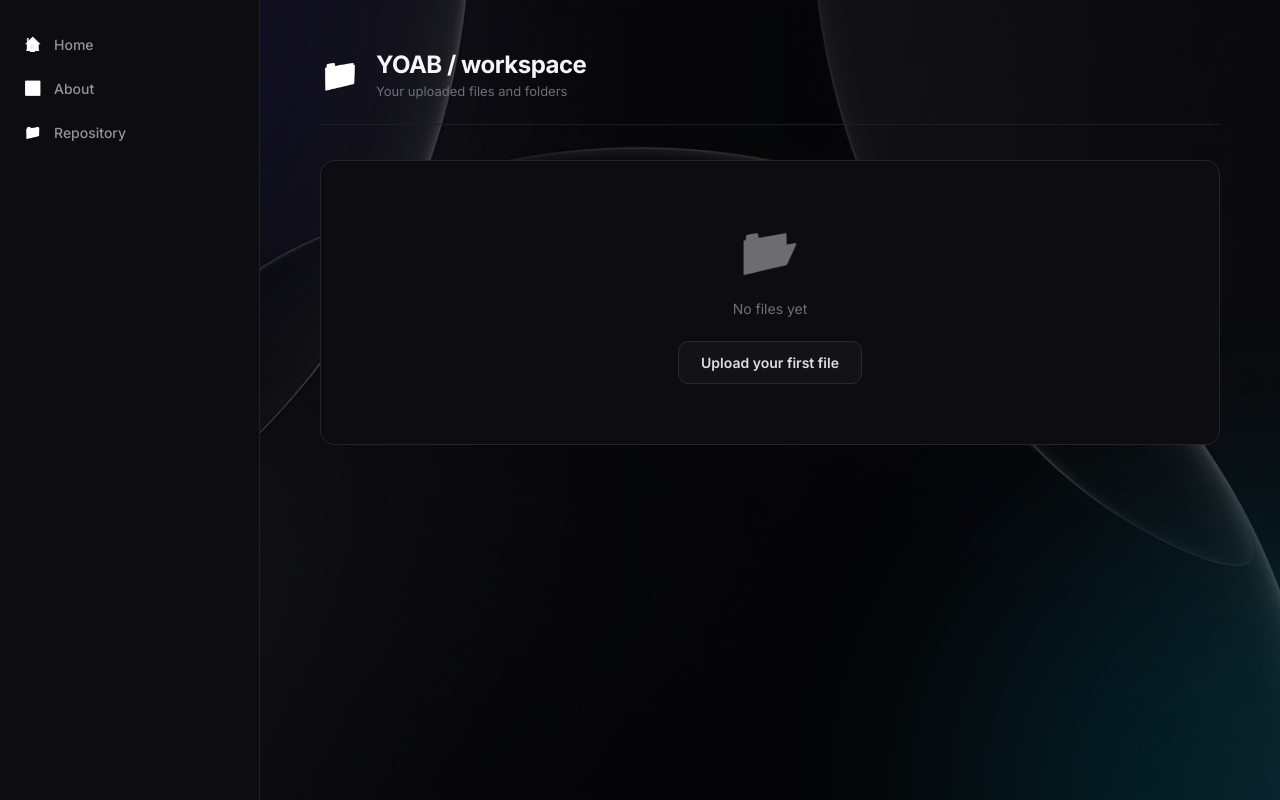
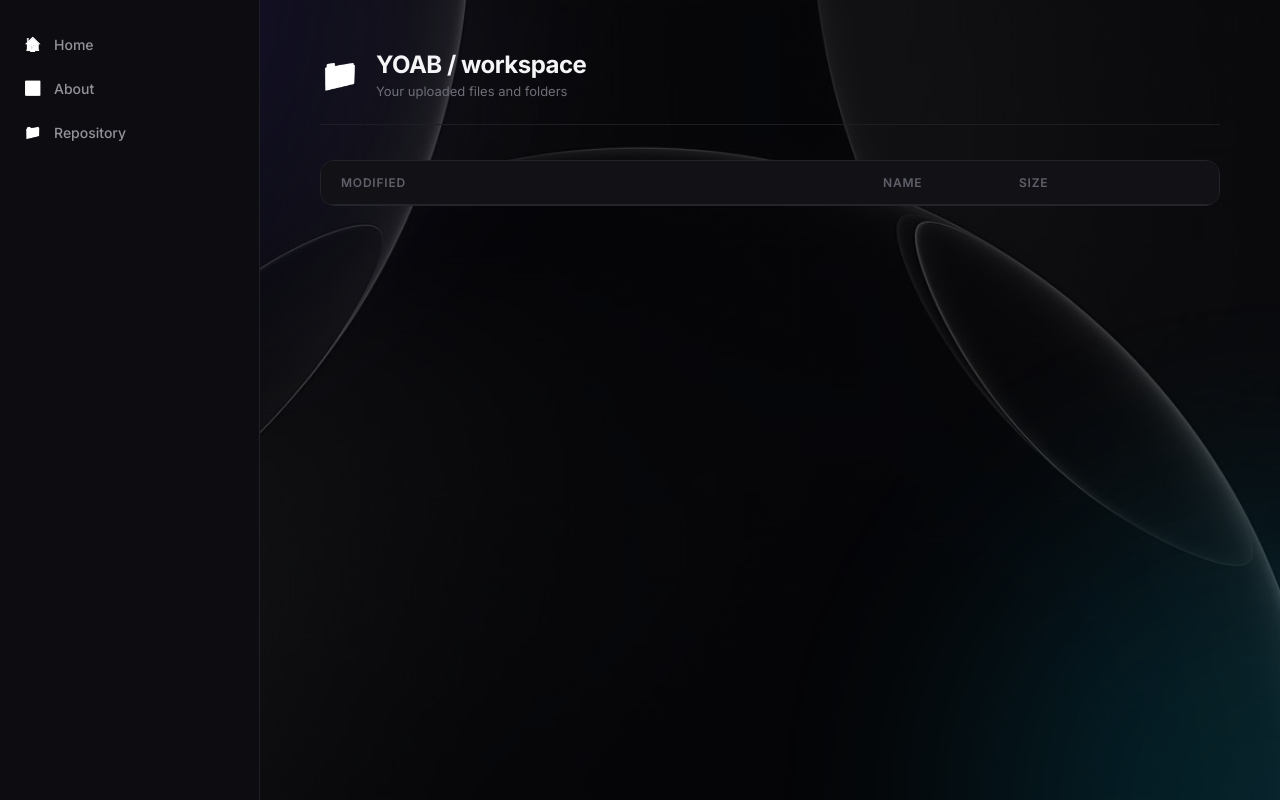
Before and after one commit to YOAB-Tech/Personal, a Flask app: page /homepage/YOAB in a window 1280 px wide. Run offline with Flask 3, Linux system fonts and the light colour scheme; a user stored in the database is signed in; data comes from the database, SQL or seed files in the repository; both versions use the stored data as it was after the commit; data that the repository does not hold is empty; some libraries are stand-ins or nearby versions.

Commit message:
homepage sync commit

```diff
--- a/app.py
+++ b/app.py
@@ -1,12 +1,12 @@
 from flask import render_template, redirect, request, Flask, session, url_for, jsonify
-from pathlib import Path
+from pathlib import Path, PurePosixPath
 from flask_sqlalchemy import SQLAlchemy
-from datetime import datetime
+from datetime import datetime, timezone
 import shutil
 import sqlite3
-
 from sqlalchemy import null, JSON
 
+##DEFAULT SETTINGS
 app = Flask(__name__)
 app.config['SQLALCHEMY_DATABASE_URI'] = 'sqlite:///User.sqlite3'
 app.config['SECRET_KEY'] = 'mysterious_yoab_admin_SECRET_KEY_cookie'
@@ -20,9 +20,19 @@ class User(db.Model):
     password = db.Column(db.String(80), nullable=False)
     email = db.Column(db.String(80), unique=True, nullable=True)
     phonenumber = db.Column(db.String(80), unique=True, nullable=True)
-    file = db.Column(JSON,nullable=True)
+    file = db.Column(db.JSON,nullable=True)
     def __repr__(self):
         return f"User('{self.username}')"
+##DEFAULT SETTINGS
+#HELPING FUNCTION
+def totalsize(folder):
+    total = 0
+    for item in folder.rglob("*"):
+        if item.is_file():
+            total += item.stat().st_size
+        else:
+            total+=totalsize(item)
+    return total
 
 @app.route('/')
 def index():
@@ -76,8 +86,6 @@ def homepage(username):
 @app.route('/about',methods=['GET', 'POST'])
 def about():
     return render_template("about.html")
-
-
 @app.route('/repo',methods=['GET', 'POST'])
 def repo():
     path = request.form.get("Path")
@@ -103,14 +111,19 @@ def upload(username):
             file.seek(0,2)
             filesize = file.tell()
             file.seek(0)
+        for item in personalfolder.glob("*"):
             fileinfo.append({
-                "filename" : file.filename,
-                "filepath": safe_path,
-                "filesize" : filesize,
-                "date" : datetime.now()
-            })
+                "filename" : item.name,
+                "filepath" : item.name,
+                "filesize" : totalsize(item),
+                "date" : datetime.now(timezone.utc).isoformat(),
+                "is_dir" : item.is_dir()
+                })
         user = db.session.execute(db.select(User).where(User.username == username)).scalar_one_or_none()
-        user.file = fileinfo
+        if user.file is None:
+            user.file = fileinfo
+        else:
+            user.file.extend(fileinfo)
         db.session.commit()
     return render_template("upload.html")
 
@@ -118,6 +131,26 @@ def upload(username):
 def logout():
     session.pop('user', None)
     return redirect("/")
+
+#API SECTION
+@app.route('/api/files/<string:username>')
+def files(username):
+    user = db.session.execute(db.select(User).where(User.username == username)).scalar_one_or_none()
+    newfile = []
+    personalfolder = Path(f'Repo/{username}')
+    for item in personalfolder.glob("*"):
+        newfile.append({
+            "filename" : item.name,
+            "filepath" : item.name,
+            "filesize" : totalsize(item),
+            "date" : datetime.now(timezone.utc).isoformat(),
+            "is_dir" : item.is_dir()
+        })
+    user.file = newfile
+    db.session.commit()
+    return jsonify(user.file or [])
+
+#API SECTION
 if __name__ == '__main__':
     with app.app_context():
         db.create_all()
--- a/static/homepage.js
+++ b/static/homepage.js
@@ -1 +1,102 @@
 const filelist = document.getElementById("file-list");
+const fileempty = document.getElementById("file-empty");
+const user = filelist.dataset.user;
+async function loadingpage(){
+    document.querySelectorAll('.file-row').forEach(row => row.remove());
+    const response = await fetch(`/api/files/${user}`);
+    const data = await response.json();
+    if(data === []){
+        fileempty.style.display = 'flex';
+    }
+    else{
+        fileempty.style.display = 'none';
+    }
+    console.log(data);
+    return data;
+}
+async function init(){
+    const data = await loadingpage();
+    data.forEach(function(item){
+    permutation.push(item);
+    const row = document.createElement('div');
+    row.className = "file-row";
+    if(item.is_dir){
+        const icon = document.createElement('span');
+        icon.className = "file-icon"
+        icon.innerHTML = "📁"
+        row.append(icon);
+    }
+    else{
+        const icon = document.createElement('span');
+        icon.className = "file-icon"
+        icon.innerHTML = "📄"
+        row.append(icon);
+    }
+    const name = document.createElement('span');
+    name.className = "file-name";
+    name.innerHTML = `${item.name}`;
+    const size = document.createElement('span');
+    size.className = "file-size";
+    size.innerHTML = `${item.size}`;
+    const modified = document.createElement('span');
+    modified.className = "file-modified";
+    modified.innerHTML = timeAgo(item.date);
+    row.append(name);
+    row.append(size);
+    row.append(modified);
+    filelist.appendChild(row);
+});
+}
+init();
+permutation = [];
+function mergesort(inputlist){
+    if(inputlist.length === 1){
+        return inputlist;
+    }
+    const mid = Math.floor(inputlist.length/2);
+    const right = inputlist.slice(mid);
+    const left = inputlist.slice(0,mid)
+    mergesort(right)
+    mergesort(left)
+    let i = 0
+    let j = 0
+    let k = 0
+    while(i < right.length && j < left.length){
+        if(right[i]<=left[j]){
+            inputlist[k] = right[i];
+            i ++;
+            k++;
+        }
+        else{
+            inputlist[k] = left[j];
+            j++;
+            k++;
+        }
+    }
+    while(i<right.length){
+        inputlist[k] = right[i];
+        i++;
+        k++
+    }
+    while(j<left.length){
+        inputlist[k] = left[j];
+        j++;
+        k++;
+    }
+}
+function timeAgo(isoString) {
+    const then = new Date(isoString);
+    const diffMs = Date.now() - then.getTime();
+    const seconds = Math.floor(diffMs / 1000);
+
+    if (seconds < 60) return "just now";
+    const minutes = Math.floor(seconds / 60);
+    if (minutes < 60) return minutes + "m ago";
+    const hours = Math.floor(minutes / 60);
+    if (hours < 24) return hours + "h ago";
+    const days = Math.floor(hours / 24);
+    if (days < 30) return days + "d ago";
+    const months = Math.floor(days / 30);
+    if (months < 12) return months + "mo ago";
+    return Math.floor(months / 12) + "y ago";
+}
--- a/templates/homepage.html
+++ b/templates/homepage.html
@@ -41,8 +41,7 @@
     </div>
 
     <!-- File list (folder-style) -->
-    <div class="file-list" id = "file-list">
-        {% if file_existence %}
+    <div class="file-list" id = "file-list" data-user = "{{ session['user'] }}">
         <div class="file-list-header">
             <span class="col-modified">Modified</span>
             <span class="col-name">Name</span>
@@ -80,7 +79,6 @@
             <span class="file-size">820 B</span>
             <span class="file-modified">3 days ago</span>
         </div>
-        {% endif %}
 
         <div class="file-empty" id = 'file-empty'>
             <div class="empty-icon">📂</div>
```
Also changed, not shown: instance/User.sqlite3.
